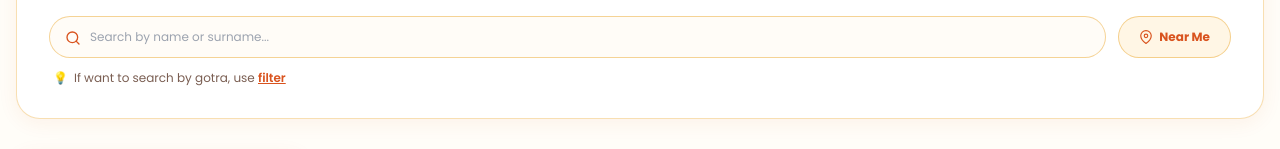
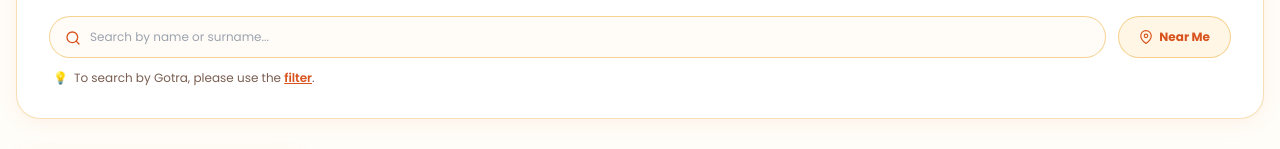
Before and after one commit to AayushM0/agrawal-web, a Next.js app: page /directory in a window 1280 px wide. Shown: the part 301-450 px from the top of the page. Built offline with nearby package versions, Linux system fonts and the light colour scheme; no server answers; the database is empty.

Commit message:
fix(directory): polish gotra filter guidance phrasing

```diff
--- a/src/app/directory/page.tsx
+++ b/src/app/directory/page.tsx
@@ -126,7 +126,7 @@ function DirectoryContent() {
           <p className="text-xs text-body-muted mt-2.5 sm:mt-3 pl-1 flex items-center gap-1.5">
             <span className="text-brand-accent font-bold">💡</span>
             <span>
-              If want to search by gotra, use{" "}
+              To search by Gotra, please use the{" "}
               <button
                 type="button"
                 onClick={() => {
@@ -138,6 +138,7 @@ function DirectoryContent() {
               >
                 filter
               </button>
+              .
             </span>
           </p>
         </div>
```
